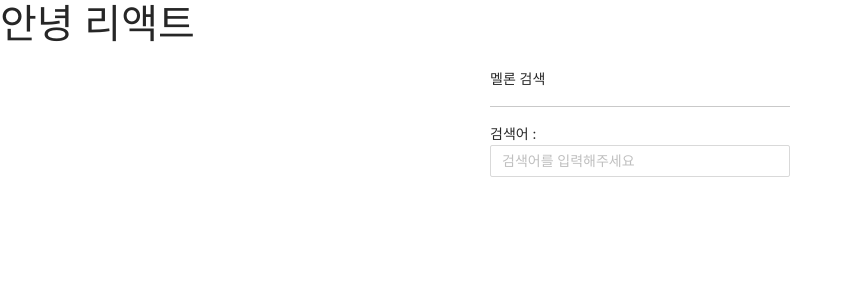
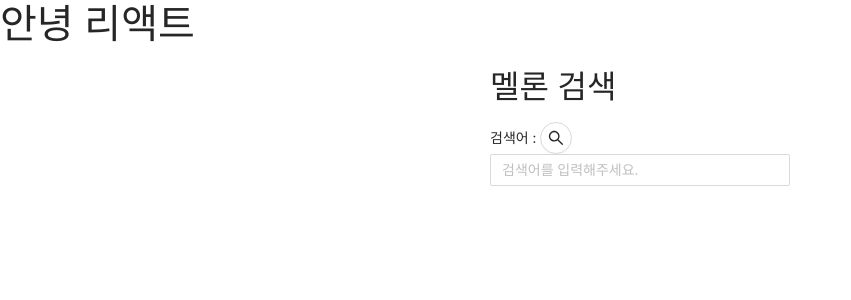
Before and after one commit to junsoo-cpu/devops_cloud, a React (Create React App) app in the folder myreact29/: page / in a window 1280 px wide. Shown: the top 300 px of the page, without its empty margins (0-851 px from the left). Built offline with nearby package versions, Linux system fonts and the light colour scheme.

Commit message:
검색 버튼 추가 및 리스트 배열 방식 추가

```diff
--- a/myreact29/package.json
+++ b/myreact29/package.json
@@ -8,6 +8,7 @@
     "@testing-library/user-event": "^13.2.1",
     "antd": "^4.17.4",
     "axios": "^0.24.0",
+    "axios-jsonp": "^1.0.4",
     "bootstrap": "5.1.3",
     "react": "^17.0.2",
     "react-bootstrap": "^2.0.4",
--- a/myreact29/src/MelonSearch.jsx
+++ b/myreact29/src/MelonSearch.jsx
@@ -1,8 +1,17 @@
 import { Input } from 'antd';
 import { useState } from 'react';
 
+import { List, Avatar } from 'antd';
+
+import Axios from 'axios';
+import jsonpAdapter from 'axios-jsonp';
+
+import { Button, Tooltip } from 'antd';
+import { SearchOutlined } from '@ant-design/icons';
+
 function MelonSearch() {
   const [query, setQuery] = useState('');
+  const [songList, setSongList] = useState([]);
 
   const handleChange = (e) => {
     const {
@@ -16,20 +25,78 @@
 
   const handlePressEnter = (e) => {
     console.group('handlePressEnter');
-    console.log(`검색어 ${query}(으)로 검색`);
+    console.log(`검색어 ${query}(으)로 검색합니다.`);
     console.groupEnd();
+
+    const url = 'https://www.melon.com/search/keyword/index.json';
+
+    Axios({
+      url: url,
+      adapter: jsonpAdapter,
+      callbackParamName: 'jscallback',
+      params: {
+        query: query,
+      },
+    })
+      .then((response) => {
+        // ALBUMCONTENTS, ARTISTCONTENTS
+        const {
+          data: { SONGCONTENTS: searchedSongList },
+        } = response;
+        console.group('멜론 검색결과');
+        console.log(response);
+
+        setSongList(searchedSongList);
+
+        console.groupEnd();
+      })
+      .catch((error) => {
+        console.group('멜론 검색 에러');
+        console.log(error);
+        console.groupEnd();
+      });
   };
+
+  const data = [
+    {
+      title: 'Ant Design Title 1',
+    },
+  ];
 
   return (
     <div style={{ width: 300, margin: '0 auto' }}>
-      멜론 검색
-      <hr />
+      <h2>멜론 검색</h2>
       검색어 : {query}
+      <Tooltip title="search">
+        <Button
+          shape="circle"
+          icon={<SearchOutlined />}
+          onClick={handlePressEnter}
+        />
+      </Tooltip>
+      <br />
       <Input
-        placeholder="검색어를 입력해주세요"
+        placeholder="검색어를 입력해주세요."
         onChange={handleChange}
         onPressEnter={handlePressEnter}
       />
+      {songList.map((song) => {
+        return (
+          <List
+            itemLayout="horizontal"
+            dataSource={data}
+            renderItem={() => (
+              <List.Item>
+                <List.Item.Meta
+                  avatar={<Avatar src={song.ALBUMIMG} />}
+                  title={song.SONGNAME}
+                  description={song.ARTISTNAME}
+                />
+              </List.Item>
+            )}
+          />
+        );
+      })}
     </div>
   );
 }
```
Also changed, not shown: 1 other file (tests, documents, lock files or other folders).
